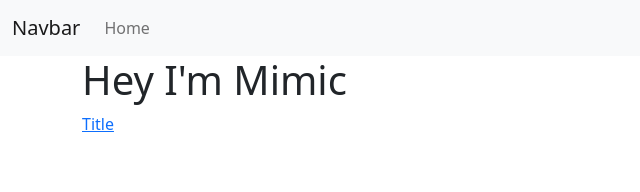
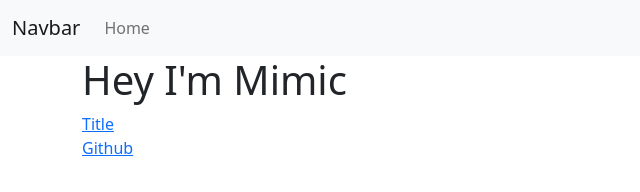
Before and after one commit to Nuri1977/mv_personal_page, a plain HTML site: page index.html in a window 1280 px wide. Shown: the full height of the page, 0-640 px from the left. Drawn offline with nearby package versions, Linux system fonts and the light colour scheme.

Commit message:
UserStory8

```diff
--- a/index.html
+++ b/index.html
@@ -17,18 +17,27 @@
     <nav class="navbar navbar-expand-lg navbar-light bg-light" id="navbar">
       <div class="container-fluid">
         <a class="navbar-brand" href="#">Navbar</a>
-        <button class="navbar-toggler" type="button" data-bs-toggle="collapse" data-bs-target="#navbarNav" aria-controls="navbarNav" aria-expanded="false" aria-label="Toggle navigation">
+        <button
+          class="navbar-toggler"
+          type="button"
+          data-bs-toggle="collapse"
+          data-bs-target="#navbarNav"
+          aria-controls="navbarNav"
+          aria-expanded="false"
+          aria-label="Toggle navigation"
+        >
           <span class="navbar-toggler-icon"></span>
         </button>
         <div class="collapse navbar-collapse" id="navbarNav">
           <ul class="navbar-nav">
             <li class="nav-item">
-              <a class="nav-link" aria-current="page" href="#projects">Home</a>
+              <a class="nav-link" href="#projects">Home</a>
             </li>
           </ul>
         </div>
       </div>
     </nav>
+
     <div class="container">
       <section id="welcome-section">
         <h1>Hey I'm Mimic</h1>
@@ -38,6 +47,15 @@
           <a href="https://codepen.io/freeCodeCamp/full/zNqgVx"> Title </a>
         </div>
       </section>
+
+      <section id="contact">
+        <a
+          href="https://github.com/freecodecamp"
+          target="_blank"
+          id="profile-link"
+          >Github</a
+        >
+      </section>
     </div>
 
     <script src="js/index.js"></script>
```
